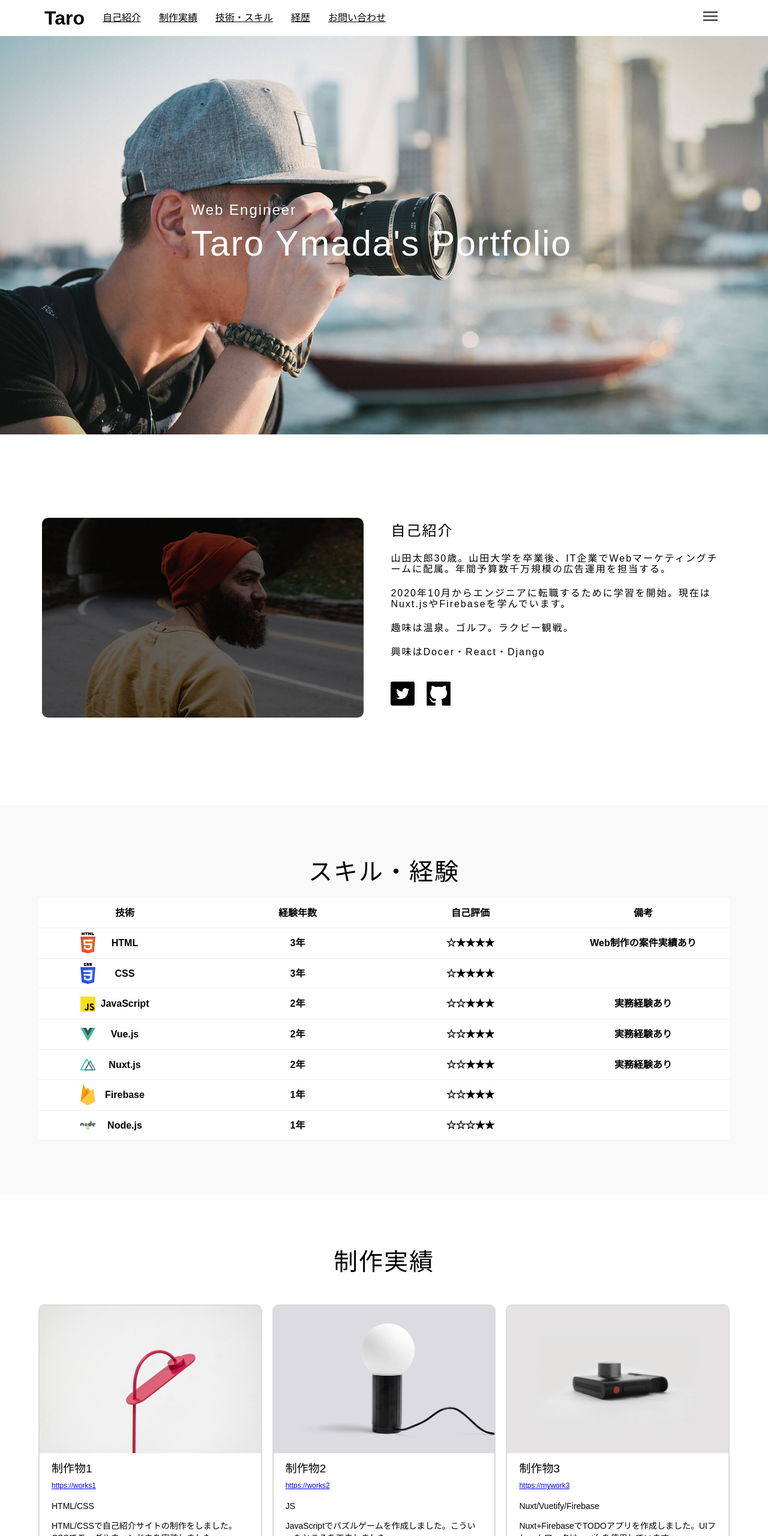
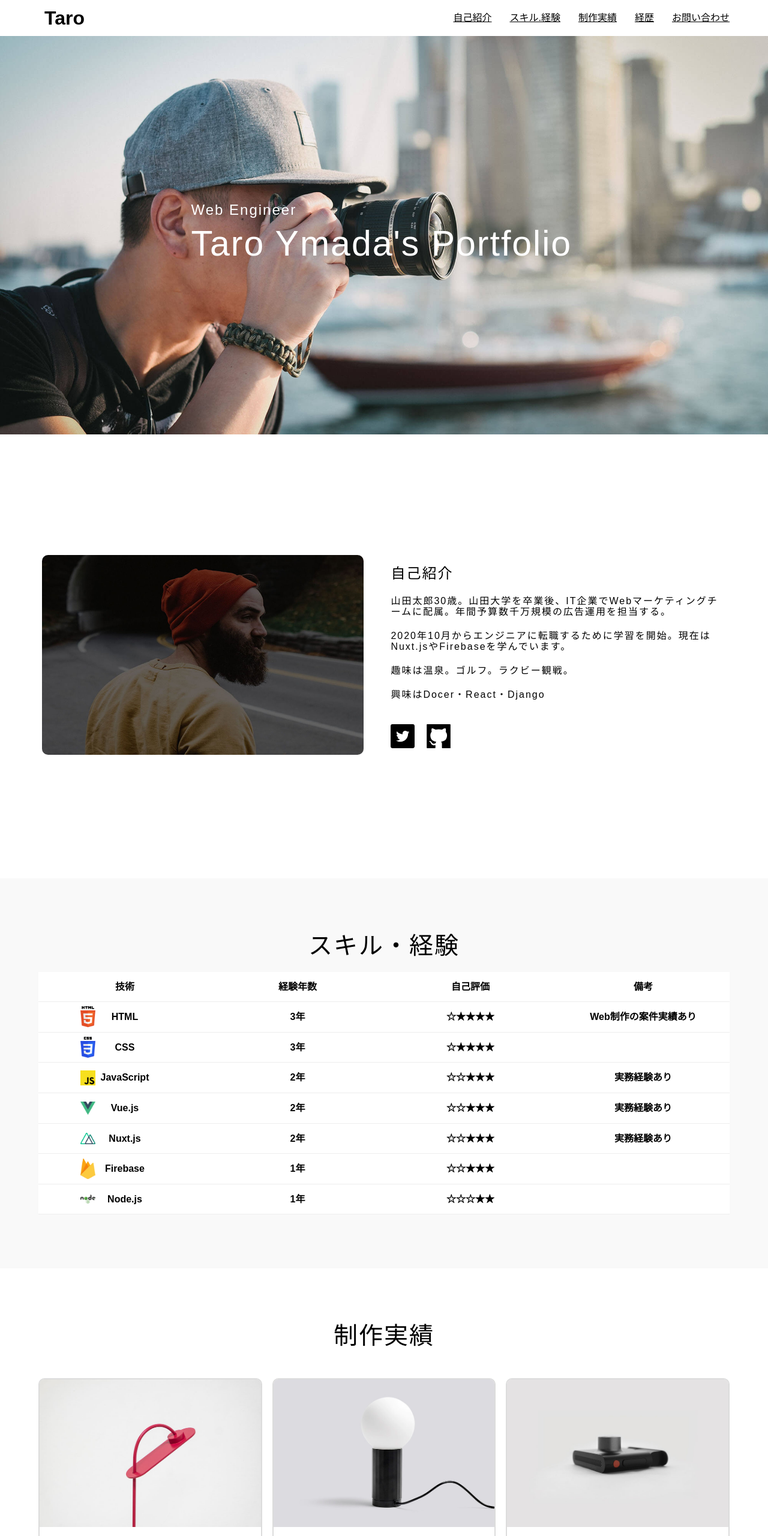
Before and after one commit to ariju/study, a plain HTML site: page index.html in a window 1280 px wide. Shown: the top 2560 px of the page at 60% size. Drawn offline with Linux system fonts and the light colour scheme.

Commit message:
画面遷移

```diff
--- a/css/styles.css
+++ b/css/styles.css
@@ -40,7 +40,8 @@ a:focus {outline:none;}
     全体設定
 ========================================= */
 body {
-	color:#474747;
+  color:#474747;
+  width:100%;
 	font-size: 14px;
 	line-height: 1.4em;
 	font-family: "メイリオ", "Meiryo", sans-serif;
@@ -160,6 +161,21 @@ header nav ul li a:hover {
   color: #e65f78;
 }
 
+.pc-menu {
+  display: none;
+}
+
+@media (min-width: 768px) {
+  .pc-menu {
+    display: block;
+    margin-left: auto;
+  }
+
+  .sp-menu {
+    display: none;
+  }
+}
+
 /* fvここから */
 .firstview {
   height: 664px;
@@ -192,7 +208,7 @@ header nav ul li a:hover {
 
 /* 自己紹介ここから */
 .aboutme {
-  height: 477px;
+  height: 600px;
   padding: 70px 70px;
   display: flex;
   align-items: center;
@@ -212,8 +228,11 @@ header nav ul li a:hover {
   width: 49%;
   font-size: 16px;
   line-height: 18px;
+  padding-left: 20px;
+  height: auto;
+}
 
-}
+
 
 .aboutme .aboutme_second h2 {
   font-size: 24px;
@@ -386,7 +405,7 @@ header nav ul li a:hover {
 }
 
 .works ul li .works_top {
-  padding: 10px 20px;
+  padding: 10px 20px 30px;
 }
 
 .works ul li h3 {
@@ -413,14 +432,14 @@ header nav ul li a:hover {
 
 #open, #close {
   cursor: pointer;
-  width: 100%;
   text-align: left;
   padding: 5px 0;
   margin: 5px auto 0;
 }
 
 #open {
-  text-decoration: underline dotted;
+  border-bottom: 1px dotted black;
+  display: inline;
 }
 
 #mask {
@@ -441,7 +460,7 @@ header nav ul li a:hover {
   width: 300px;
   padding: 20px;
   border-radius: 4px;
-  transition: transform 1s ease-in-out ;
+  transition: transform 1s;
   z-index: 2;
 }
 
@@ -451,14 +470,9 @@ header nav ul li a:hover {
 
 #close {
   text-align: right;
-  display: inline-block;
   font-size: 24px;
   padding-right: 10px;
 }
-
-
-
-
 
 #mask.hidden {
   display: none;
--- a/index.html
+++ b/index.html
@@ -14,15 +14,17 @@
       <!-- タイトルの部屋の作成 -->
       <div class="header_title">Taro</div>
       <!-- ナビゲーションの部屋の作成 -->
+      <div class="pc-menu">
       <nav>
         <ul>
-          <li><a href="#">自己紹介</a></li>
-          <li><a href="#">制作実績</a></li>
-          <li><a href="#">技術・スキル</a></li>
-          <li><a href="#">経歴</a></li>
-          <li><a href="#">お問い合わせ</a></li>
+          <li><a href="#aboutme">自己紹介</a></li>
+          <li><a href="#skill">スキル.経験</a></li>
+          <li><a href="#works">制作実績</a></li>
+          <li><a href="#timeline">経歴</a></li>
+          <li><a href="#contact">お問い合わせ</a></li>
         </ul>
       </nav>
+    </div>
       <div class="sp-menu">
         <span class="material-icons" id="up">menu</span>
       </div>
@@ -32,9 +34,11 @@
       <span class="material-icons" id="fold">close</span>
       <nav>
         <ul>
-          <li><a href="#">Menu</a></li>
-          <li><a href="#">Menu</a></li>
-          <li><a href="#">Menu</a></li>
+          <li><a href="#aboutme">自己紹介</a></li>
+          <li><a href="#skill">スキル.経験</a></li>
+          <li><a href="#works">技術・スキル</a></li>
+          <li><a href="#timeline">経歴</a></li>
+          <li><a href="#contact">お問い合わせ</a></li>
         </ul>
       </nav>
     </div>
@@ -51,7 +55,7 @@
     <!-- fvここまで -->
 
     <!-- 自己紹介ここから -->
-    <div class="aboutme">
+    <div class="aboutme" id="aboutme">
       <div class="aboutme_title">
         <img src="img/aboutme.jpg" alt="自己紹介画像" />
       </div>
@@ -95,7 +99,7 @@
     <!-- 自己紹介ここまで -->
 
     <!-- スキルここから -->
-    <div class="skill">
+    <div class="skill" id="skill">
       <div class="skill_top">
         <h2>スキル・経験</h2>
       </div>
@@ -155,7 +159,7 @@
     <!-- スキルここまで -->
 
     <!-- 実績ここから -->
-    <div class="works">
+    <div class="works" id="works">
       <div class="works_title">
         <h2>制作実績</h2>
       </div>
@@ -212,7 +216,7 @@
     <!-- 実績ここまで -->
 
     <!-- 経歴ここから -->
-    <div class="timeline">
+    <div class="timeline" id="timeline">
 
       <div class="timeline_title">
         <h2>経歴</h2>
@@ -262,7 +266,7 @@
     <!-- 経歴ここまで -->
 
     <!-- フォームここから -->
-    <div class="contact">
+    <div class="contact" id="contact">
       <div class="contact_title">
         <h2>お問い合わせ</h2>
         <p>
```
